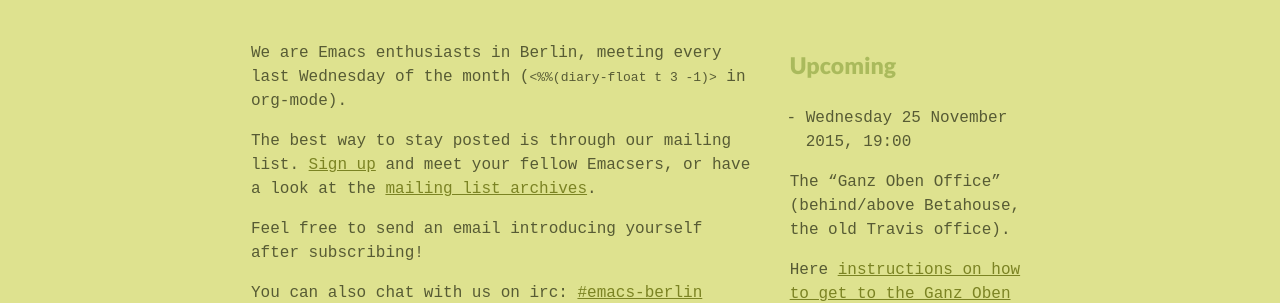
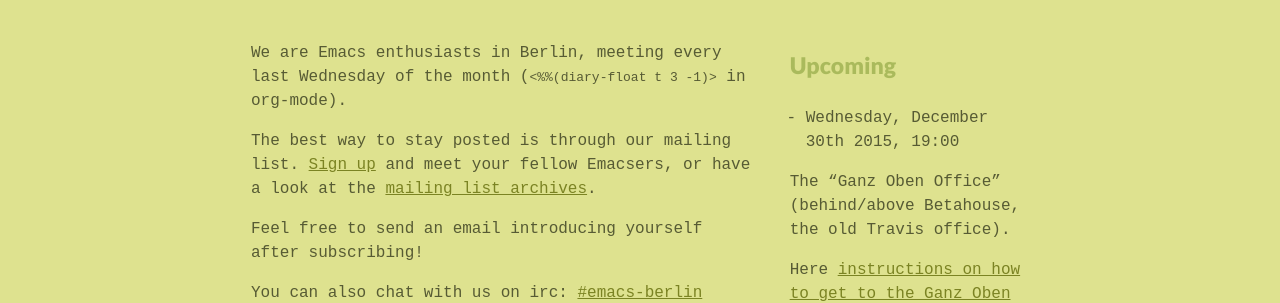
Before and after one commit to emacs-berlin/emacs-berlin.org, a Jekyll site: the page built from index.md, in a window 1280 px wide. Shown: the part 422-725 px from the top of the page. Built offline with Jekyll 4.4.1, drawn with Linux system fonts in a browser that asks for light colours.

Commit message:
December 2015 meetup

```diff
--- a/index.md
+++ b/index.md
@@ -34,7 +34,7 @@
 <div class="medium-4 columns">
 ### Upcoming
 
-* Wednesday 25 November 2015, 19:00
+* Wednesday, December 30th 2015, 19:00
 
 The "Ganz Oben Office" (behind/above Betahouse, the old Travis office).
 
```
